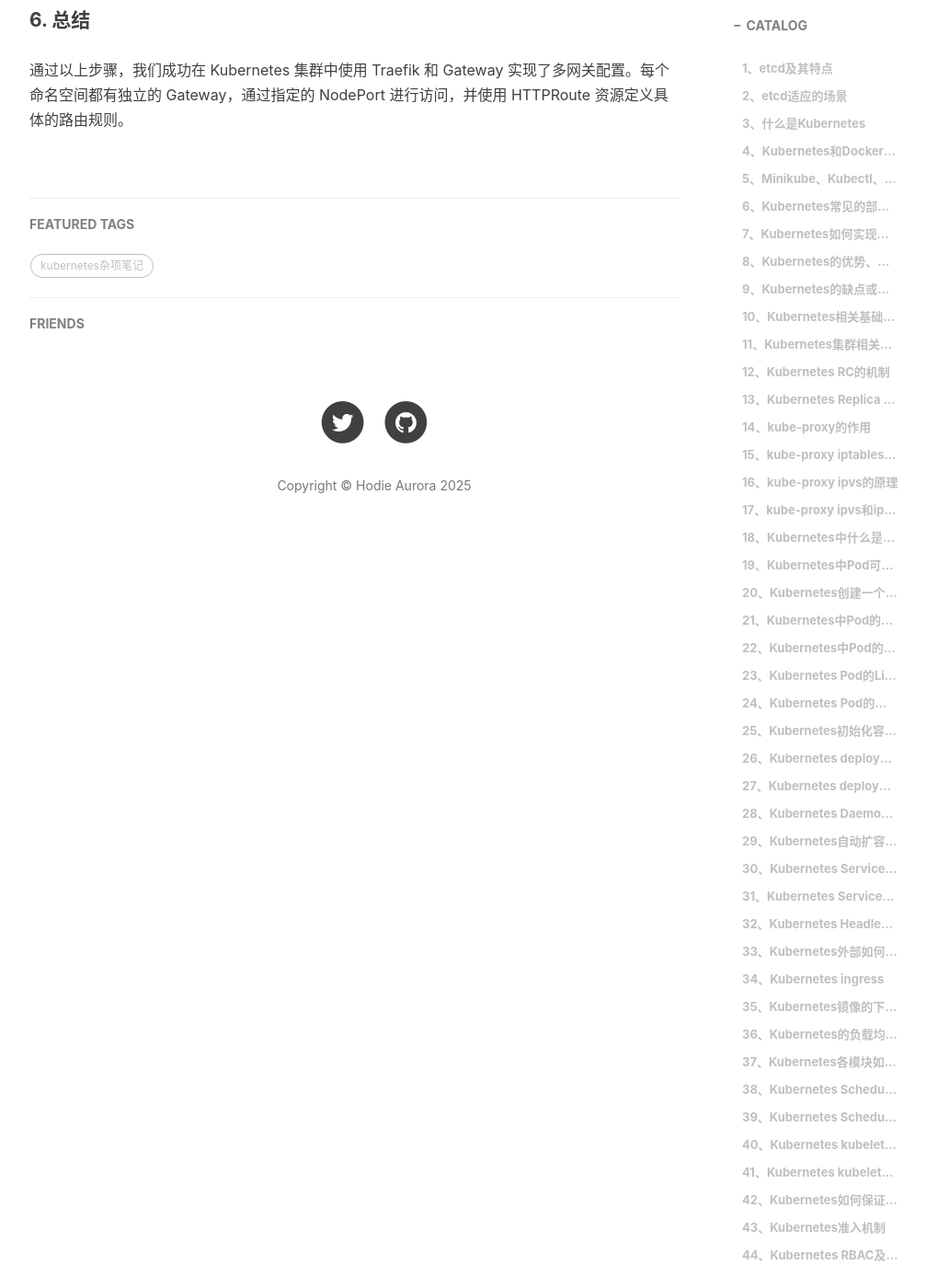
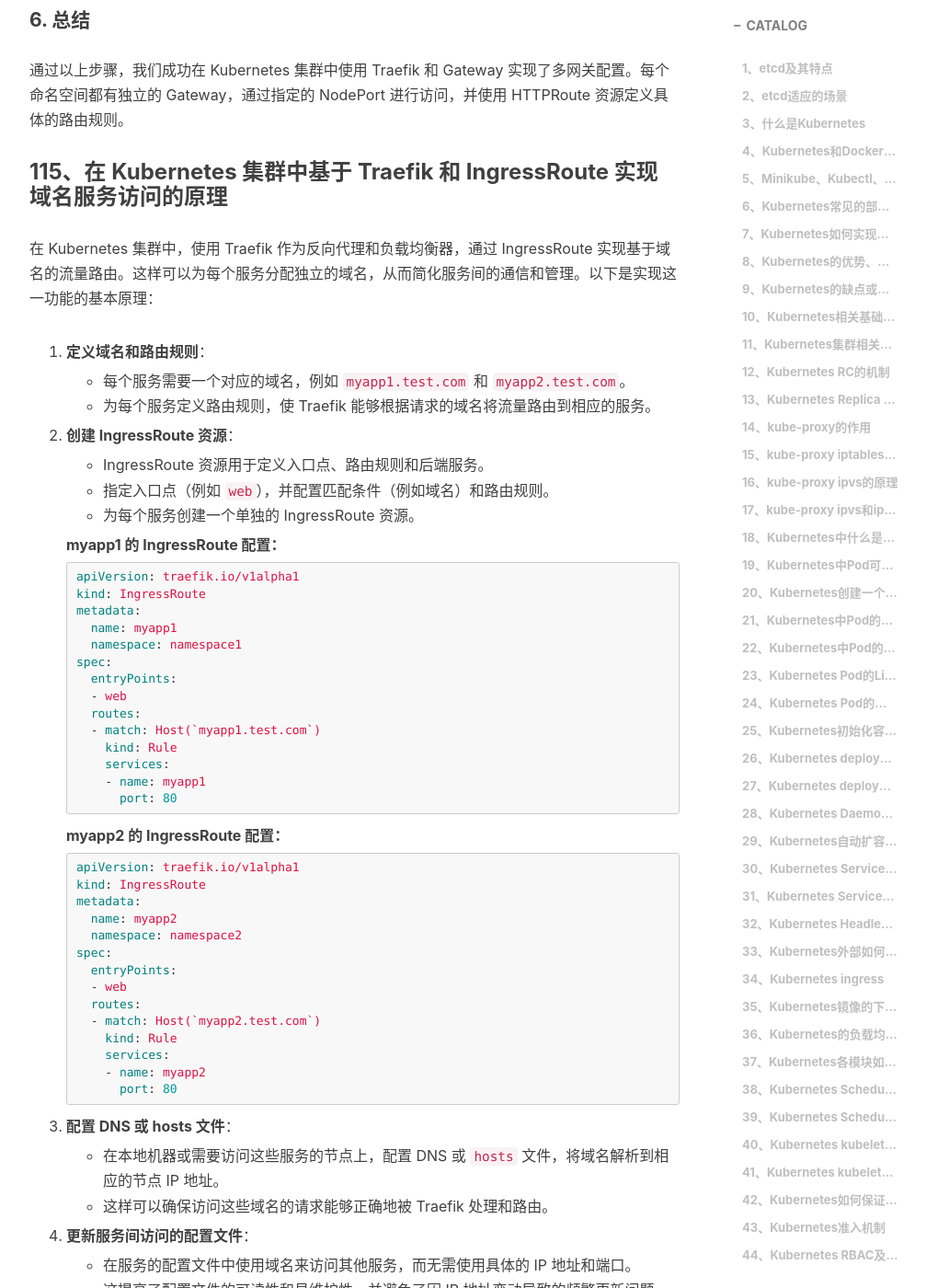
Before and after one commit to hodie-aurora/hodie-aurora.github.io, a Jekyll site: the page built from _posts/2025-01-07-kubernetes杂项.md, in a window 1280 px wide and 1400 px high, scrolled down 52752 px. Shown: the whole window at 92% size, without its empty margins (233-1240 px from the left). Built offline with Jekyll 4.4.1, drawn with Linux system fonts in a browser that asks for light colours; nearby versions of some CDN libraries; comment, search, counter and statistics services are not loaded; some of the changed text lies outside the part shown.

Commit message:
traefik ingressRoute host

````diff
--- a/_includes/footer.html
+++ b/_includes/footer.html
@@ -93,12 +93,12 @@
                 <p class="copyright text-muted">
                     Copyright &copy; {{ site.title }} {{ site.time | date: '%Y' }}
                     <br>
-                    <!-- Theme on <a href="{{ site.github_repo }}">GitHub</a> |
+                    Theme on <a href="{{ site.github_repo }}">GitHub</a> |
                     <iframe
                         style="margin-left: 2px; margin-bottom:-5px;"
                         frameborder="0" scrolling="0" width="100px" height="20px"
                         src="https://ghbtns.com/github-btn.html?user={{ site.github_username }}&repo={{ site.github_username }}.github.io&type=star&count=true" >
-                    </iframe> -->
+                    </iframe>
                 </p>
             </div>
         </div>
--- a/_posts/2025-01-07-kubernetes杂项.md
+++ b/_posts/2025-01-07-kubernetes杂项.md
@@ -1571,3 +1571,67 @@ spec:
 #### 6. 总结
 
 通过以上步骤，我们成功在 Kubernetes 集群中使用 Traefik 和 Gateway 实现了多网关配置。每个命名空间都有独立的 Gateway，通过指定的 NodePort 进行访问，并使用 HTTPRoute 资源定义具体的路由规则。
+
+### 115、在 Kubernetes 集群中基于 Traefik 和 IngressRoute 实现域名服务访问的原理
+
+在 Kubernetes 集群中，使用 Traefik 作为反向代理和负载均衡器，通过 IngressRoute 实现基于域名的流量路由。这样可以为每个服务分配独立的域名，从而简化服务间的通信和管理。以下是实现这一功能的基本原理：
+
+1. **定义域名和路由规则**：
+
+   - 每个服务需要一个对应的域名，例如 `myapp1.test.com` 和 `myapp2.test.com`。
+   - 为每个服务定义路由规则，使 Traefik 能够根据请求的域名将流量路由到相应的服务。
+2. **创建 IngressRoute 资源**：
+
+   - IngressRoute 资源用于定义入口点、路由规则和后端服务。
+   - 指定入口点（例如 `web`），并配置匹配条件（例如域名）和路由规则。
+   - 为每个服务创建一个单独的 IngressRoute 资源。
+
+   **myapp1 的 IngressRoute 配置：**
+
+   ```yaml
+   apiVersion: traefik.io/v1alpha1
+   kind: IngressRoute
+   metadata:
+     name: myapp1
+     namespace: namespace1
+   spec:
+     entryPoints:
+     - web
+     routes:
+     - match: Host(`myapp1.test.com`)
+       kind: Rule
+       services:
+       - name: myapp1
+         port: 80
+   ```
+
+   **myapp2 的 IngressRoute 配置：**
+
+   ```yaml
+   apiVersion: traefik.io/v1alpha1
+   kind: IngressRoute
+   metadata:
+     name: myapp2
+     namespace: namespace2
+   spec:
+     entryPoints:
+     - web
+     routes:
+     - match: Host(`myapp2.test.com`)
+       kind: Rule
+       services:
+       - name: myapp2
+         port: 80
+   ```
+3. **配置 DNS 或 hosts 文件**：
+
+   - 在本地机器或需要访问这些服务的节点上，配置 DNS 或 `hosts` 文件，将域名解析到相应的节点 IP 地址。
+   - 这样可以确保访问这些域名的请求能够正确地被 Traefik 处理和路由。
+4. **更新服务间访问的配置文件**：
+
+   - 在服务的配置文件中使用域名来访问其他服务，而无需使用具体的 IP 地址和端口。
+   - 这提高了配置文件的可读性和易维护性，并避免了因 IP 地址变动导致的频繁更新问题。
+5. **流量路由和负载均衡**：
+
+   - Traefik 通过入口点接收请求，根据配置的路由规则，将请求转发到对应的服务。
+   - 支持负载均衡，将流量均匀分配到多个后端实例，提高服务的可靠性和可用性。
````
